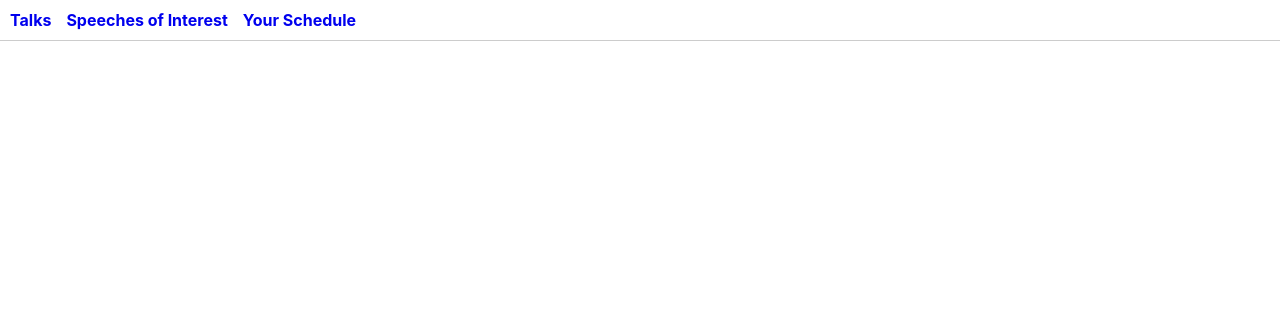
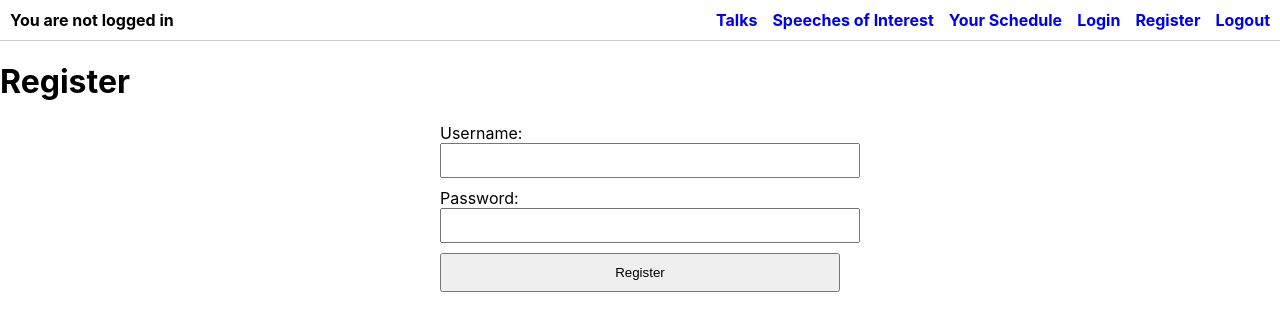
Before and after one commit to Manuele-T/Conference_Planner, a React (Create React App) app: page /register in a window 1280 px wide. Shown: the top 330 px of the page. Built offline with nearby package versions, Linux system fonts and the light colour scheme.

Commit message:
register and login done, frontend

```diff
--- a/src/App.js
+++ b/src/App.js
@@ -1,21 +1,48 @@
-import React from "react";
+import React, { useState } from "react";
 import { BrowserRouter, Routes, Route, Link } from "react-router-dom";
 import TalksList from "./component/TalksList";
 import SpeechesOfInterest from "./component/SpeechesOfInterest";
 import SpeechesToAttend from "./component/SpeechesToAttend";
+import Login from "./component/Login";
+import Register from "./component/Register";
+import Logout from "./component/Logout";
+import ProtectedRoute from "./component/ProtectedRoute";
 
 function App() {
+  const [user, setUser] = useState(null); // Manage logged-in user state
+
   return (
     <BrowserRouter>
       <div style={{ padding: "10px", display: "flex", gap: "15px", borderBottom: "1px solid #ccc" }}>
+        <span style={{ marginRight: "auto", fontWeight: "bold" }}>
+          {user ? `Welcome, ${user}` : "You are not logged in"}
+        </span>
         <Link to="/" style={{ textDecoration: "none", fontWeight: "bold" }}>Talks</Link>
         <Link to="/speeches-of-interest" style={{ textDecoration: "none", fontWeight: "bold" }}>Speeches of Interest</Link>
         <Link to="/speeches-to-attend" style={{ textDecoration: "none", fontWeight: "bold" }}>Your Schedule</Link>
+        <Link to="/login" style={{ textDecoration: "none", fontWeight: "bold" }}>Login</Link>
+        <Link to="/register" style={{ textDecoration: "none", fontWeight: "bold" }}>Register</Link>
+        <Link to="/logout" style={{ textDecoration: "none", fontWeight: "bold" }}>Logout</Link>
       </div>
       <Routes>
+        {/* Public Routes */}
         <Route path="/" element={<TalksList />} />
         <Route path="/speeches-of-interest" element={<SpeechesOfInterest />} />
-        <Route path="/speeches-to-attend" element={<SpeechesToAttend />} />
+        <Route path="/login" element={<Login setUser={setUser} />} />
+        <Route path="/register" element={<Register />} />
+
+        {/* Protected Routes */}
+        <Route
+          path="/speeches-to-attend"
+          element={
+            <ProtectedRoute>
+              <SpeechesToAttend />
+            </ProtectedRoute>
+          }
+        />
+
+        {/* Logout Route */}
+        <Route path="/logout" element={<Logout setUser={setUser} />} />
       </Routes>
     </BrowserRouter>
   );
--- /dev/null
+++ b/src/component/Login.js
@@ -0,0 +1,78 @@
+import React, { useState } from "react";
+import { useNavigate } from "react-router-dom";
+
+function Login({ setUser }) {
+  const [username, setUsername] = useState("");
+  const [password, setPassword] = useState("");
+  const [error, setError] = useState("");
+
+  const navigate = useNavigate();
+
+  const handleLogin = async (e) => {
+    e.preventDefault();
+    try {
+      console.log("Sending login request:", { username, password });
+      const response = await fetch("http://localhost:3001/login", {
+        method: "POST",
+        headers: { "Content-Type": "application/json" },
+        body: JSON.stringify({ username, password }),
+      });
+
+      const data = await response.json();
+      console.log("Received login response:", data); // Log the raw data
+
+      if (response.ok) {
+        // Save token and username in local storage
+        console.log("Login successful. Storing auth token and username...");
+        localStorage.setItem("authToken", data.token);
+        localStorage.setItem("username", data.username);
+
+        setUser(data.username); // Update global user state
+        console.log("Global user state updated:", data.username);
+
+        alert(`Login successful! Welcome, ${data.username}!`);
+        navigate("/");
+      } else {
+        console.warn("Login failed with message:", data.message);
+        setError(data.message || "Login failed");
+      }
+    } catch (err) {
+      console.error("Error in login request:", err);
+      setError("An error occurred. Please try again.");
+    }
+  };
+
+  return (
+    <div>
+      <h1>Login</h1>
+      <form onSubmit={handleLogin} style={{ maxWidth: "400px", margin: "0 auto" }}>
+        <div style={{ marginBottom: "10px" }}>
+          <label>Username:</label>
+          <input
+            type="text"
+            value={username}
+            onChange={(e) => setUsername(e.target.value)}
+            required
+            style={{ width: "100%", padding: "8px" }}
+          />
+        </div>
+        <div style={{ marginBottom: "10px" }}>
+          <label>Password:</label>
+          <input
+            type="password"
+            value={password}
+            onChange={(e) => setPassword(e.target.value)}
+            required
+            style={{ width: "100%", padding: "8px" }}
+          />
+        </div>
+        {error && <p style={{ color: "red" }}>{error}</p>}
+        <button type="submit" style={{ padding: "10px", width: "100%" }}>
+          Login
+        </button>
+      </form>
+    </div>
+  );
+}
+
+export default Login;
--- /dev/null
+++ b/src/component/Logout.js
@@ -0,0 +1,17 @@
+import React, { useEffect } from "react";
+import { useNavigate } from "react-router-dom";
+
+function Logout({ setUser }) {
+  const navigate = useNavigate();
+
+  useEffect(() => {
+    localStorage.removeItem("authToken"); // Remove token
+    setUser(null); // Reset user state
+    alert("You have been logged out.");
+    navigate("/login"); // Redirect to login page
+  }, [navigate, setUser]);
+
+  return <div>Logging out...</div>;
+}
+
+export default Logout;
--- /dev/null
+++ b/src/component/ProtectedRoute.js
@@ -0,0 +1,15 @@
+import React from "react";
+import { Navigate } from "react-router-dom";
+
+function ProtectedRoute({ children }) {
+  const token = localStorage.getItem("authToken");
+
+  if (!token) {
+    alert("You must be logged in to access this page.");
+    return <Navigate to="/login" />;
+  }
+
+  return children;
+}
+
+export default ProtectedRoute;
--- /dev/null
+++ b/src/component/Register.js
@@ -0,0 +1,65 @@
+import React, { useState } from "react";
+import { useNavigate } from "react-router-dom";
+
+function Register() {
+  const [username, setUsername] = useState("");
+  const [password, setPassword] = useState("");
+  const [error, setError] = useState("");
+  const navigate = useNavigate();
+
+  const handleRegister = async (e) => {
+    e.preventDefault();
+    try {
+      const response = await fetch("http://localhost:3001/register", {
+        method: "POST",
+        headers: { "Content-Type": "application/json" },
+        body: JSON.stringify({ username, password }),
+      });
+
+      const data = await response.json();
+
+      if (response.ok) {
+        alert("Registration successful!");
+        navigate("/login");
+      } else {
+        setError(data.message || "Registration failed");
+      }
+    } catch (err) {
+      setError("An error occurred. Please try again.");
+    }
+  };
+
+  return (
+    <div>
+      <h1>Register</h1>
+      <form onSubmit={handleRegister} style={{ maxWidth: "400px", margin: "0 auto" }}>
+        <div style={{ marginBottom: "10px" }}>
+          <label>Username:</label>
+          <input
+            type="text"
+            value={username}
+            onChange={(e) => setUsername(e.target.value)}
+            required
+            style={{ width: "100%", padding: "8px" }}
+          />
+        </div>
+        <div style={{ marginBottom: "10px" }}>
+          <label>Password:</label>
+          <input
+            type="password"
+            value={password}
+            onChange={(e) => setPassword(e.target.value)}
+            required
+            style={{ width: "100%", padding: "8px" }}
+          />
+        </div>
+        {error && <p style={{ color: "red" }}>{error}</p>}
+        <button type="submit" style={{ padding: "10px", width: "100%" }}>
+          Register
+        </button>
+      </form>
+    </div>
+  );
+}
+
+export default Register;
```
